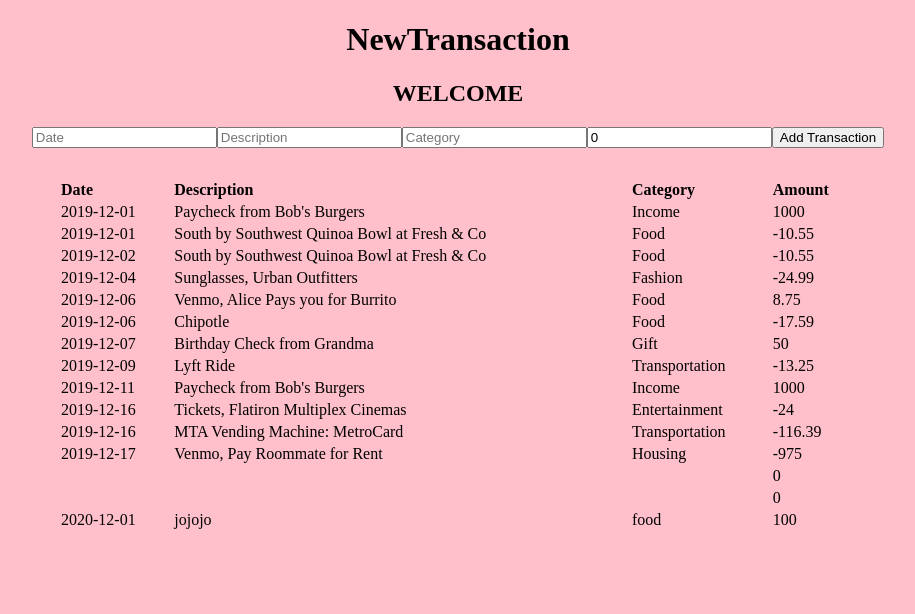
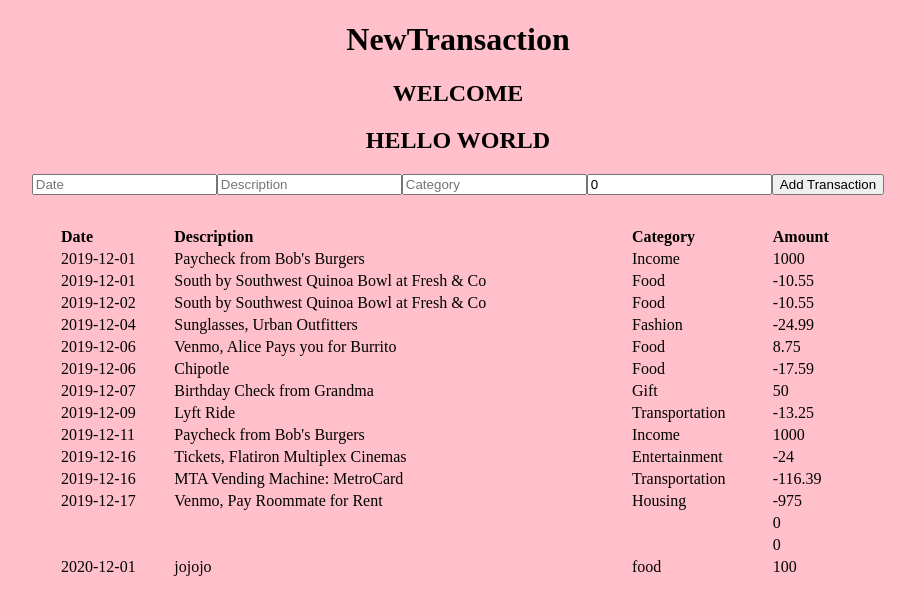
Before and after one commit to Terry1703/transaction, a React (Create React App) app: page / in a window 1280 px wide. Shown: the top 614 px of the page, without its empty margins (182-1097 px from the left). Built offline with nearby package versions, Linux system fonts and the light colour scheme; data requests are answered from the project's data file.

Commit message:
initial commits

```diff
--- a/src/App.js
+++ b/src/App.js
@@ -50,6 +50,7 @@ function App() {
     <div className="App">
       <h1>NewTransaction</h1>
       <h2>WELCOME</h2>
+      <h2>HELLO WORLD</h2>
       <form onSubmit={handleSubmit}>
 
         <input
```
